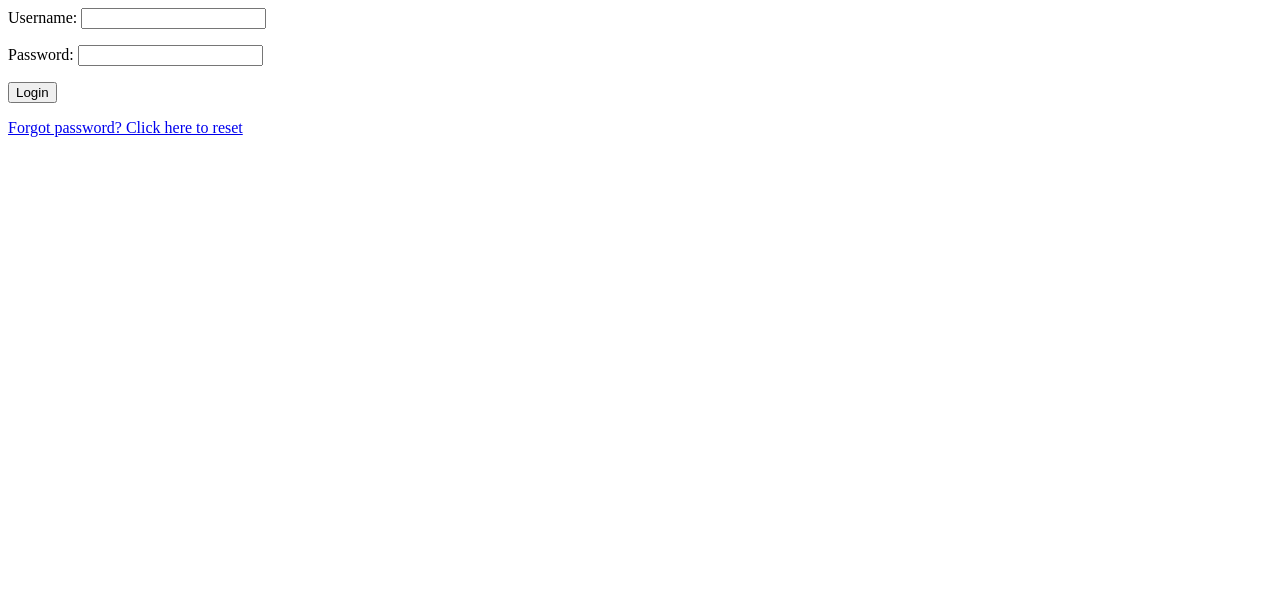
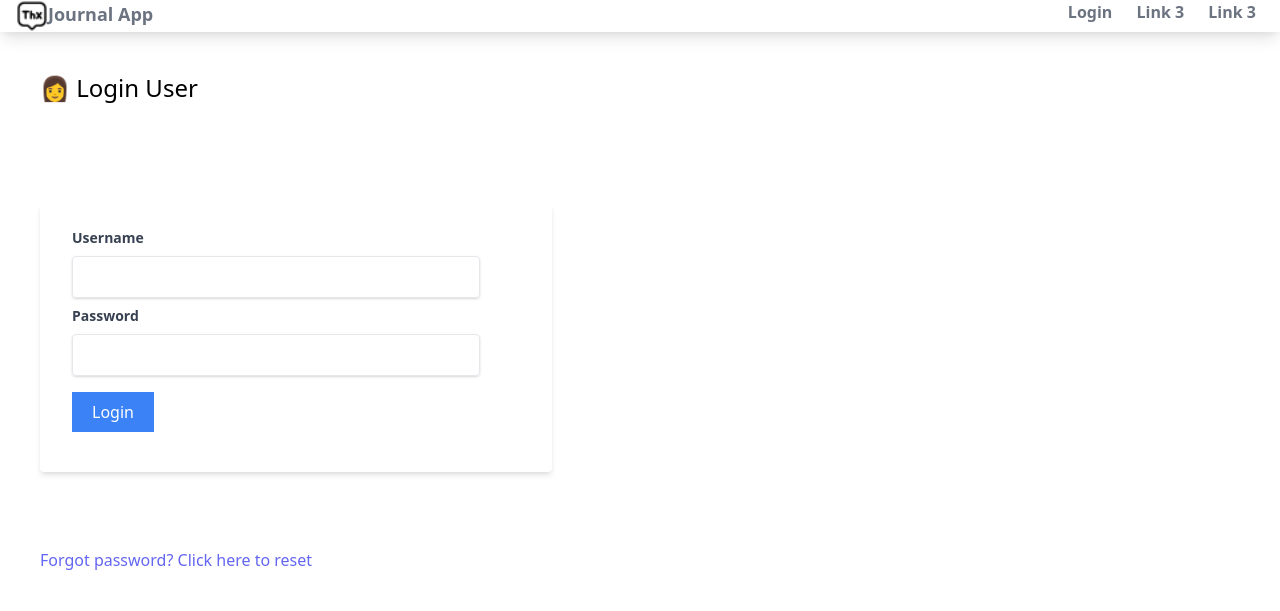
Before and after one commit to rbf123/djangosocial, a Django app: page /users/login/ in a window 1280 px wide. Shown: the top 611 px of the page. Run offline with Django 5.2, Linux system fonts and the light colour scheme; style sheets or scripts are compiled from the project's sources.

Commit message:
Styled the Login Form

```diff
--- a/socialproject/users/templates/users/login.html
+++ b/socialproject/users/templates/users/login.html
@@ -1,7 +1,25 @@
-<form method="post" action={% url 'login' %}>
+{% extends 'users/base.html' %}
+{% block body%}
+<h1 class="text-2xl m-10">👩 Login User </h1>
 
+<div class="container py-5">
+
+<form method="POST" action={% url 'login' %} class="bg-white shadow-md m-10 w-2/5 rounded px-8 pt-6 pb-8 mb-4">
     {% csrf_token %}
-    {{ form.as_p }}
-    <button type="submit">Login</button>
+    <div class="mb-2">
+        <label class="block text-gray-700 text-sm font-bold mb-2" for=""> Username </label>
+        <div class="shadow text-gray-700 appearance-none border rounded py-2 px-3 mr-10">{{ form.username }}</div>
+    </div>
+    <div class="mb-2">
+        <label class="block text-gray-700 text-sm font-bold mb-2" for=""> Password </label>
+        <div class="shadow text-gray-700 appearance-none border rounded py-2 px-3 mr-10">{{ form.password }}</div>
+    </div>
+
+
+    <button type="submit" class="text-white bg-blue-500 px-5 py-2 my-2">Login</button>
 </form>
-<p><a href="{% url 'password_reset' %}"> Forgot password? Click here to reset </a> </p>
+</div>
+
+
+<p class="px-10 py-10"><a class="text-indigo-500" href="{% url 'password_reset' %}"> Forgot password? Click here to reset </a> </p>
+{% endblock %}
```
